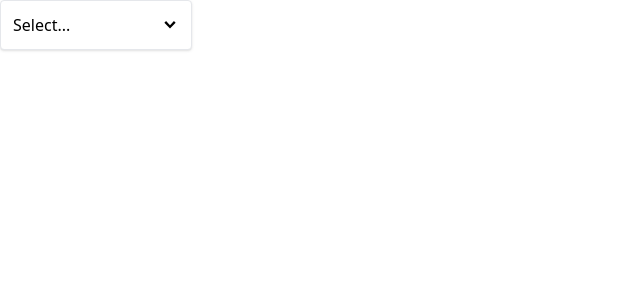
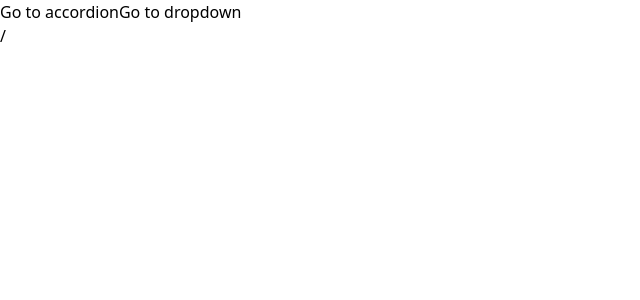
Before and after one commit to emonShimoul/udemy-react-redux-comps, a React (Create React App) app: page / in a window 1280 px wide. Shown: the top 300 px of the page, without its empty margins (0-640 px from the left). Built offline with nearby package versions, Linux system fonts and the light colour scheme.

Commit message:
create navigation and apply

```diff
--- a/src/App.js
+++ b/src/App.js
@@ -1,22 +1,8 @@
-import { useState } from "react";
-import Dropdown from "./components/Dropdown";
+
 
 function App() {
-    const [selection, setSelection] = useState(null);
-
-    const handleSelection = (option) => {
-        setSelection(option);
-    }
-
-    const options = [
-        { label: 'Red', value: 'red' },
-        { label: 'Green', value: 'green' },
-        { label: 'Blue', value: 'blue' },
-    ];
     return (
-        <div className="flex">
-            <Dropdown options={options} value={selection} onChange={handleSelection}></Dropdown>
-        </div>
+        <div></div>
     );
 }
 
--- /dev/null
+++ b/src/context/navigation.js
@@ -0,0 +1,39 @@
+import { createContext, useEffect, useState } from "react";
+
+
+const NavigationContext = createContext();
+
+function NavigationProvider({ children }) {
+    const [currentPath, setCurrentPath] = useState(window.location.pathname);
+
+    // handle the page refresh when user click on the backward or forward button
+    useEffect(() => {
+        const handler = () => {
+            setCurrentPath(window.location.pathname);
+        };
+        window.addEventListener('popstate', handler);
+
+        return () => {
+            window.removeEventListener('popstate', handler);
+        }
+    }, []);
+
+    const navigate = (to) => {
+        window.history.pushState({}, '', to);
+        setCurrentPath(to);
+    }
+
+    return (
+        <NavigationContext.Provider value={{}}>
+            <div>
+                <button onClick={() => navigate('/accordion')}>Go to accordion</button>
+                <button onClick={() => navigate('/dropdown')}>Go to dropdown</button>
+            </div>
+            {currentPath}
+            {children}
+        </NavigationContext.Provider>
+    );
+}
+
+export { NavigationProvider };
+export default NavigationContext;
--- a/src/index.js
+++ b/src/index.js
@@ -2,8 +2,13 @@ import React from "react";
 import ReactDOM from 'react-dom/client';
 import './index.css';
 import App from './App';
+import { NavigationProvider } from "./context/navigation";
 
 const el = document.getElementById('root');
 const root = ReactDOM.createRoot(el);
 
-root.render(<App />)
+root.render(
+    <NavigationProvider>
+        <App />
+    </NavigationProvider>
+)
--- /dev/null
+++ b/src/pages/DropdownPage.js
@@ -0,0 +1,23 @@
+import { useState } from "react";
+import Dropdown from "../components/Dropdown";
+
+function DropdownPage() {
+    const [selection, setSelection] = useState(null);
+
+    const handleSelection = (option) => {
+        setSelection(option);
+    }
+
+    const options = [
+        { label: 'Red', value: 'red' },
+        { label: 'Green', value: 'green' },
+        { label: 'Blue', value: 'blue' },
+    ];
+    return (
+        <div className="flex">
+            <Dropdown options={options} value={selection} onChange={handleSelection}></Dropdown>
+        </div>
+    );
+}
+
+export default DropdownPage;
```
